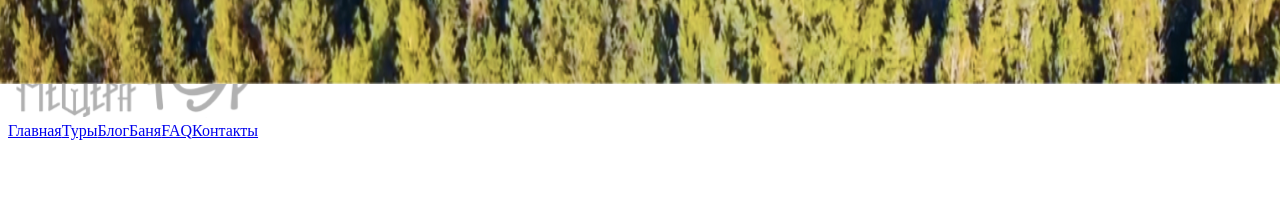
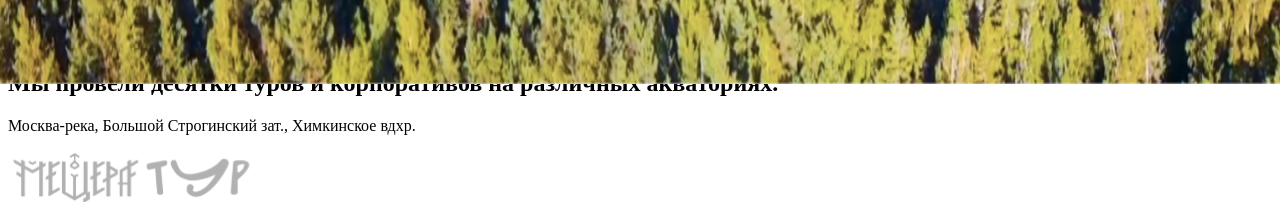
Before and after one commit to web-dev404/meshera, a Next.js app: page / in a window 1280 px wide. Shown: the part 716-920 px from the top of the page. Before the commit the page ends 864 px from the top, so only its background shows below. Built offline with nearby package versions, Linux system fonts and the light colour scheme; no server answers.

Commit message:
change div to section

```diff
--- a/pages/index.tsx
+++ b/pages/index.tsx
@@ -12,7 +12,7 @@ const Home: NextPage = () => {
 				<link rel="icon" href="/favicon.ico"/>
 			</Head>
 
-			<div className={'mt-[51px]'}>
+			<section className={'mt-[51px]'}>
 				<p className={'max-w-[866px] text-[52px] mx-auto lt-spacing'}>
 					<span className={'opacity-40'}>Самые интересные локации</span> Москвы,
 					Подмосковья и не только; <br/>
@@ -24,9 +24,9 @@ const Home: NextPage = () => {
 					дни рождения и тд); <br/>
 					Помощь в выборе и покупке досок;
 				</p>
-			</div>
+			</section>
 
-			<div className={'flex'}>
+			<section className={'flex'}>
 				<div className={'statistics-item'}>
 					<p>20+</p>
 					<p>SUP-бордов</p>
@@ -43,11 +43,16 @@ const Home: NextPage = () => {
 					<p>42</p>
 					<p>Отзыва</p>
 				</div>
-			</div>
+			</section>
 
-			<div className={'w-screen h-[600px] relative'}>
+			<section className={'w-full max-w-screen h-[600px] relative'}>
 				<Image className={'object-cover'} fill src={'/img/main-img.jpg'} alt={'main banner'} />
-			</div>
+			</section>
+
+			<section>
+				<h2>Мы провели десятки туров и корпоративов на различных акваториях.</h2>
+				<p>Москва-река, Большой Строгинский зат., Химкинское вдхр.</p>
+			</section>
 		</Layout>
 	)
 }
```
